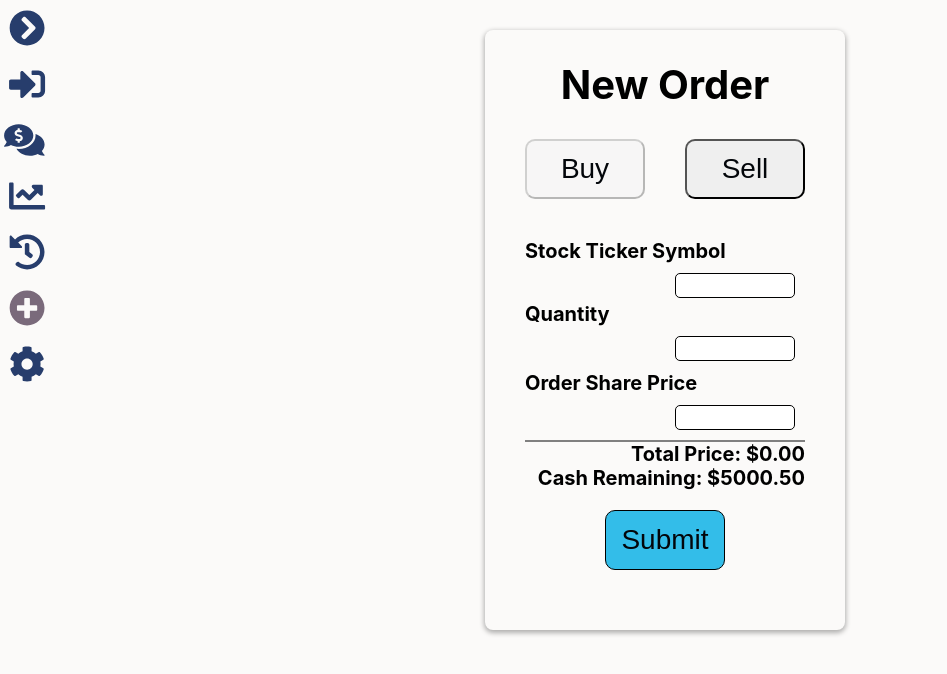
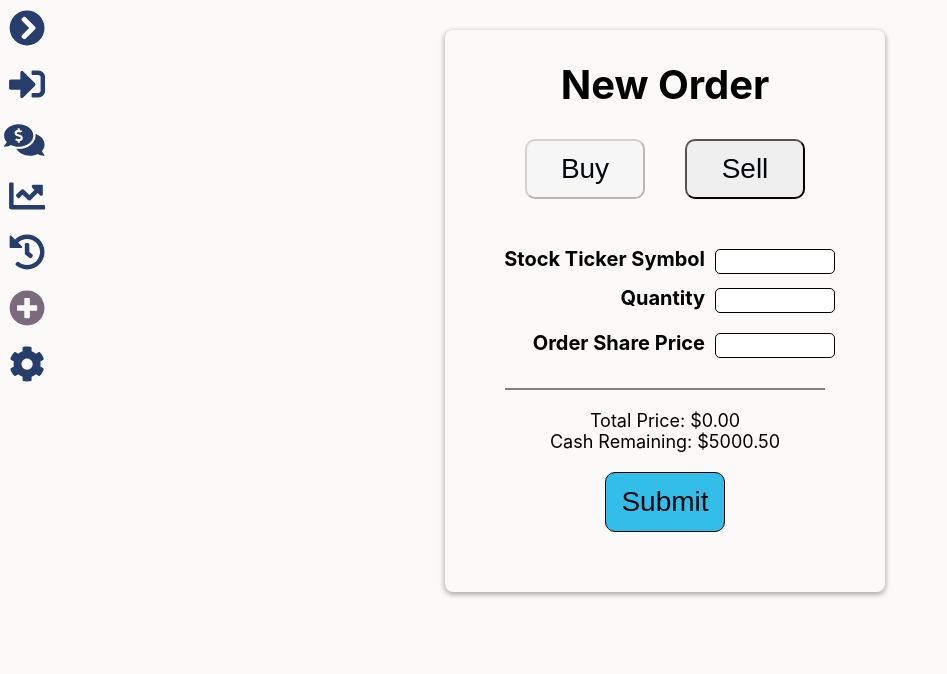
Before and after one commit to git-masi/memestock-frontend, a React (Create React App) app: page /new-order in a window 1280 px wide. Shown: the top 674 px of the page, without its empty margins (0-947 px from the left). Built offline with nearby package versions, Linux system fonts and the light colour scheme; the HTML template or start-up script is replaced by a standard one.

Commit message:
new order css fix (#18)

```diff
--- a/src/features/newOrder/NewOrder.module.css
+++ b/src/features/newOrder/NewOrder.module.css
@@ -14,10 +14,17 @@
   box-shadow: var(--basic-shadow);
 }
 
-.subFormContainer > div {
+.subFormContainer label {
   font-size: 20px;
   text-align: right;
   font-weight: bold;
+  display: inline-block;
+  width: 220px;
+  margin-right: 0px;
+}
+
+.subFormContainer input {
+  width: 100px;
 }
 
 input {
@@ -48,7 +55,7 @@ h1 {
 
 .select,
 .selectError {
-  width: 100px;
+  width: 120px;
   margin: 10px;
   padding: 6px 0px;
   border-radius: 5px;
@@ -56,6 +63,7 @@ h1 {
 
 .hr {
   border: 1px solid grey;
+  margin: 20px;
 }
 
 .buy {
@@ -85,6 +93,10 @@ h1 {
   font-size: 14px;
 }
 
+#label {
+  display: inline;
+}
+
 .searchResults {
   padding: 2px;
   margin-top: -10px;
```
